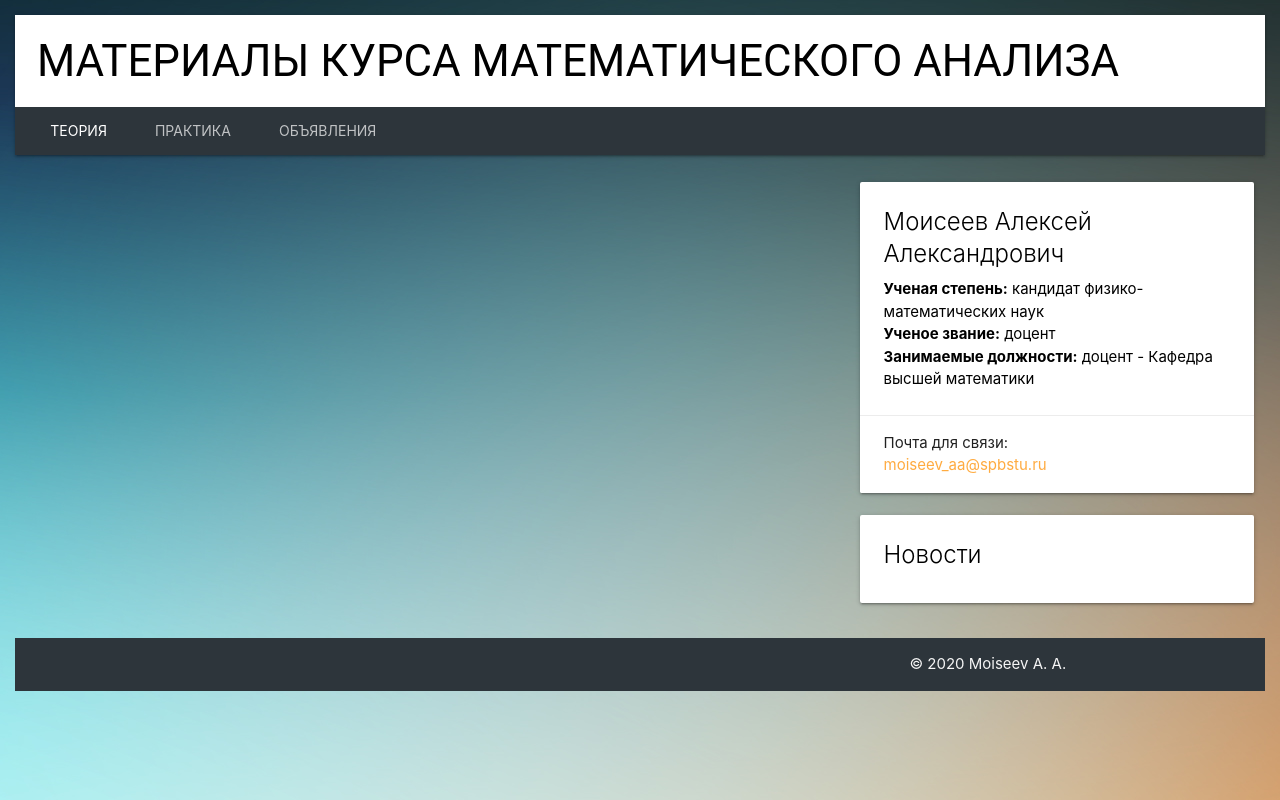
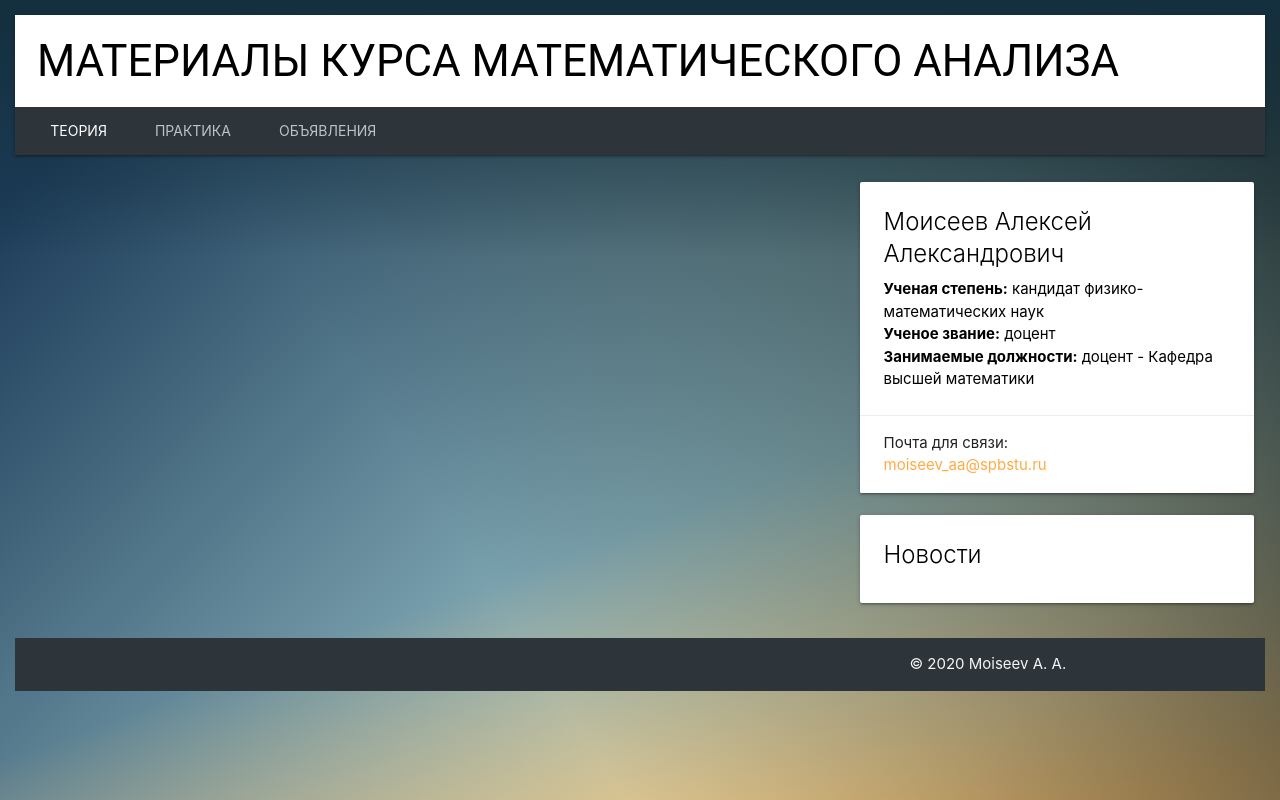
Before and after one commit to Dostoyewski/Matem_analyse, a Django app: page / in a window 1280 px wide. Run offline with Django 3.2, Linux system fonts and the light colour scheme; data that the repository does not hold is empty.

Commit message:
Fixed bug with 8k display.

```diff
--- a/core/static/css/common.css
+++ b/core/static/css/common.css
@@ -11,9 +11,20 @@
 /* common initial settings */
 
 body {
-    background-image: url("../images/image.jpg");
-    /* background-color: red; */
+    background-attachment: fixed;
     min-height: 100%;
+    background:
+    -webkit-linear-gradient(270deg, hsla(200, 52.5%, 15.69%, 1) 0%, hsla(200, 52.5%, 15.69%, 0) 32%),
+    -webkit-linear-gradient(212deg, hsla(180, 16.28%, 16.86%, 1) 2%, hsla(180, 16.28%, 16.86%, 0) 65%),
+    -webkit-linear-gradient(110deg, hsla(34.51, 100%, 69.85%, 1) 4%, hsla(34.51, 100%, 69.85%, 0) 40%),
+    -webkit-linear-gradient(315deg, hsla(209, 50.85%, 23.14%, 1) 10%, hsla(209, 50.85%, 23.14%, 0) 84%),
+    -webkit-linear-gradient(205deg, hsla(180, 59.37%, 84.66%, 1) 100%, hsla(180, 59.37%, 84.66%, 0) 100%);
+    background:
+    linear-gradient(180deg, hsla(200, 52.5%, 15.69%, 1) 0%, hsla(200, 52.5%, 15.69%, 0) 32%),
+    linear-gradient(238deg, hsla(180, 16.28%, 16.86%, 1) 2%, hsla(180, 16.28%, 16.86%, 0) 65%),
+    linear-gradient(340deg, hsla(34.51, 100%, 69.85%, 1) 4%, hsla(34.51, 100%, 69.85%, 0) 40%),
+    linear-gradient(135deg, hsla(209, 50.85%, 23.14%, 1) 10%, hsla(209, 50.85%, 23.14%, 0) 84%),
+    linear-gradient(245deg, hsla(180, 59.37%, 84.66%, 1) 100%, hsla(180, 59.37%, 84.66%, 0) 100%);
 }
 
 html{
@@ -112,9 +123,6 @@ html{
     padding: 0 1em;
 }
 
-
-/* common elements */
-
 .hat {
     display: flex;
     flex-direction: row;
@@ -125,7 +133,6 @@ html{
     max-width: 100%;
 }
 
-/* if .logo is inside .col, defines the max height */
 .hat .col {
     height: 9em;
 }
@@ -134,9 +141,6 @@ html{
     height: 95%;
 }
 
-/* the next three blocks are here to hack the
-   builtin materialize search bar and allow
-   custom size */
 .hat-search {
     height: 3em;
     border-radius: 1.5em;
@@ -147,8 +151,6 @@ html{
     line-height: 1.9em !important;
 }
 
-
-/* TODO: move to a proper place */
 .text_for_user {
     font-family: sans-serif;
     font-size: 1.5em;
@@ -200,4 +202,9 @@ html{
 
 .postfile{
     color:#57e1ff !important;
+    overflow-wrap: break-word;
+    word-wrap: break-word;
+    word-break: break-all;
+    word-break: break-word;
+    hyphens: auto;
 }
```
